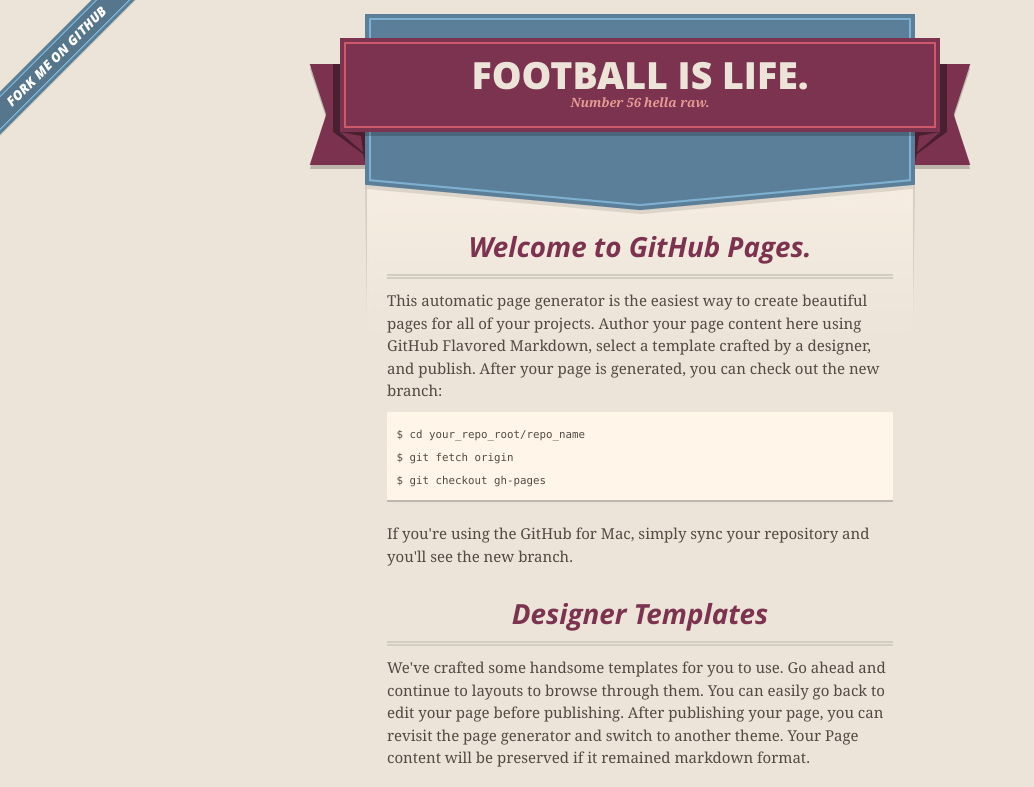
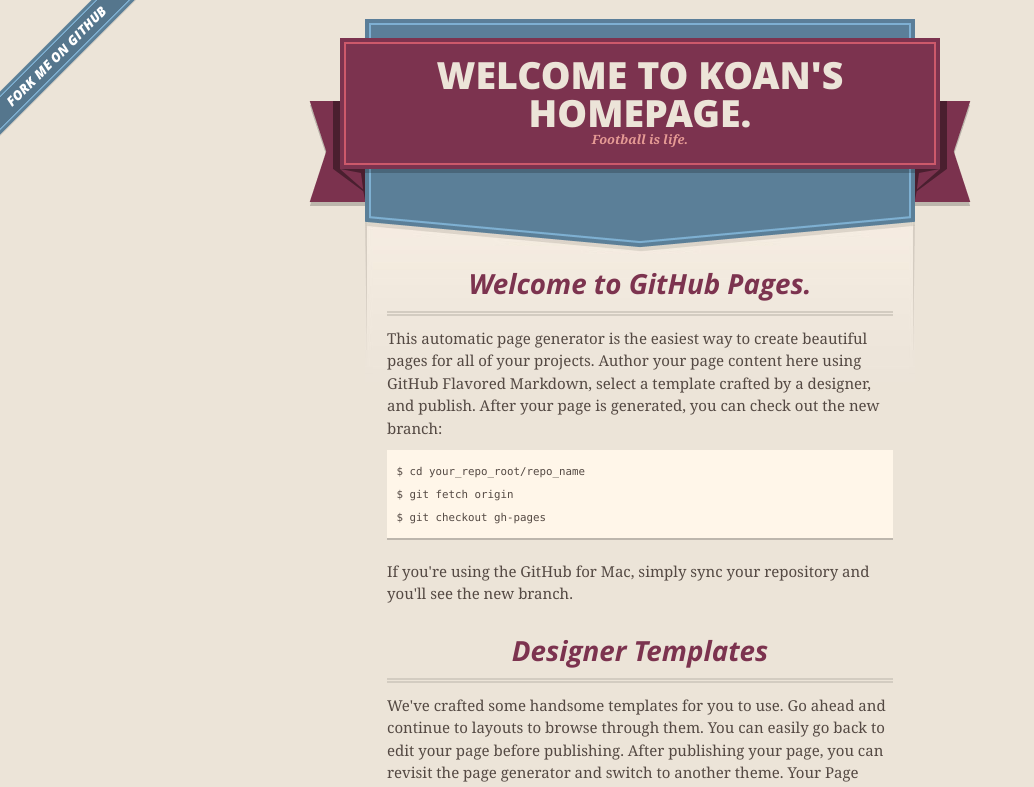
Before and after one commit to koanng16/koanng16.github.io, a plain HTML site: page index.html in a window 1280 px wide. Shown: the top 787 px of the page, without its empty margins (0-1034 px from the left). Drawn offline with nearby package versions, Linux system fonts and the light colour scheme.

Commit message:
Added a better title

```diff
--- a/index.html
+++ b/index.html
@@ -27,8 +27,8 @@
       <header>
         <span class="ribbon-outer">
           <span class="ribbon-inner">
-            <h1>Football is life.</h1>
-            <h2>Number 56 hella raw.</h2>
+            <h1>Welcome to Koan's homepage.</h1>
+            <h2>Football is life.</h2>
           </span>
           <span class="left-tail"></span>
           <span class="right-tail"></span>
```
